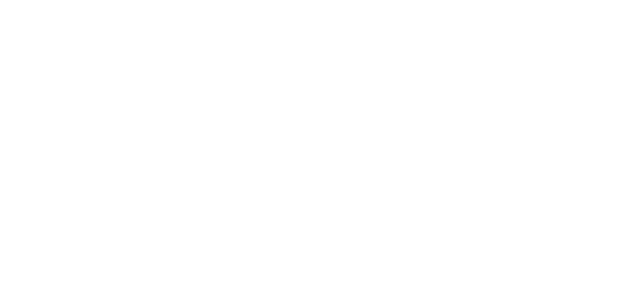
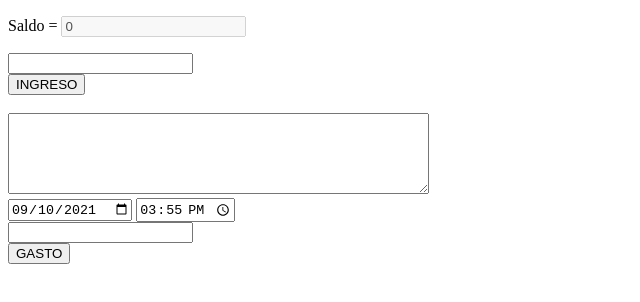
Before and after one commit to francogh/javascriptCH, a plain HTML site: page index.html in a window 1280 px wide. Shown: the whole page, without its empty margins (0-640 px from the left). Drawn offline with Linux system fonts and the light colour scheme.

Commit message:
controlador de gastos

```diff
--- a/index.html
+++ b/index.html
@@ -8,6 +8,20 @@
         <title>Aprendiendo JS</title>
     </head>
     <body>
+        <!-- SALDO -->
+        <p id="pSaldo">Saldo = <input type="number" value="0" id="saldoTotal" disabled></p>
+        <!-- INGRESO -->
+        <input type="number" name="" id="ingresoAdicional"> <br>
+        <button id="ingresar" onclick="guardarDinero();">INGRESO</button><br><br>
+        <!-- DETALLE DEL GASTO -->
+        <textarea name="" id="concepto" cols="50" rows="5"></textarea><br>
+        <!-- FECHA DEL GASTO -->
+        <input type="date" id="fechaActual" value="" >
+        <!-- HORA DEL GASTO -->
+        <input type="time" id="horaActual" name="hora"><br>
+        <!-- GINERO GASTADO -->
+        <input type="number" id="dineroGastado"><br>
+        <button id="gasto" onclick="guardarGasto()">GASTO</button>
 
 
     </body>
--- a/js/main.js
+++ b/js/main.js
@@ -92,3 +92,76 @@
 //     intentos = intentos -1;
 
 // }
+
+
+// ENTREGABLE 4
+
+// let ingresoMensual = parseInt(prompt("INGRESE SU ESTIMADO MENSUAL"));
+
+
+
+function guardarDinero(){
+
+    let ingresarDinero = parseFloat(document.getElementById('ingresoAdicional').value);
+    let saldoAcumulado = parseFloat(document.getElementById('saldoTotal').value);
+
+    //verifico que el campo no este vacio
+    if (ingresarDinero == 0 || ingresarDinero == '') {
+        alert ('El campo no puede estar vacio ni en 0');
+    }else{
+    //sumo dinero ingresado a saldo
+    document.getElementById('saldoTotal').value = ingresarDinero + saldoAcumulado;
+    document.getElementById('ingresoAdicional').value = 0;
+    }
+
+
+}
+
+function guardarGasto(){
+
+    const sacarDinero = parseFloat(document.getElementById('dineroGastado').value); //dato dinero a restar
+    const saldoAcumulado = parseFloat(document.getElementById('saldoTotal').value); //datos saldo
+    //verifico que el campo no este vacio
+    if (sacarDinero == 0 || sacarDinero == '') {
+        alert ('El campo no puede estar vacio ni en 0');
+    }else{
+        //resto dinero ingresado a saldo
+        document.getElementById('saldoTotal').value = saldoAcumulado - sacarDinero;
+        document.getElementById('dineroGastado').value = 0;
+    }
+    }
+
+    window.onload = function(){
+        var fecha = new Date(); //Fecha actual
+        var mes = fecha.getMonth()+1; //obteniendo mes
+        var dia = fecha.getDate(); //obteniendo dia
+        var ano = fecha.getFullYear(); //obteniendo año
+        var horaHoy = new Date(); //Hora Actual
+        var hora = horaHoy.getHours(); //obtener hora
+        var minutos = horaHoy.getMinutes(); //obteniendo minutos
+
+        if(dia<10)
+          dia='0'+dia; //agrega cero si la hora menor de 10
+        if(mes<10)
+          mes='0'+mes //agrega cero si los minutos menor de 10
+        document.getElementById('fechaActual').value=ano+"-"+mes+"-"+dia;
+
+
+        if(hora<10)
+          hora='0'+hora; //agrega cero si el menor de 10
+        if(minutos<10)
+          minutos='0'+minutos //agrega cero si el menor de 10
+        document.getElementById('horaActual').value=hora+":"+minutos;
+      }
+
+
+
+
+
+// const ingresoExtraordinario = (ingreo, saldo) => {
+//     return ingreso + saldo;
+// }
+
+// const gastoSalida = (saldo, egreso) => {
+//     return saldo - egreso;
+// }
```
